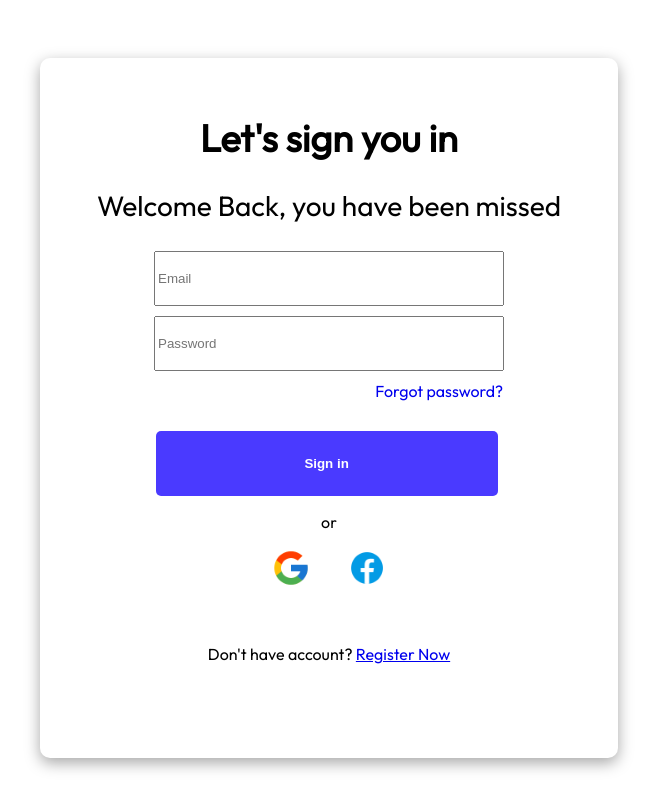
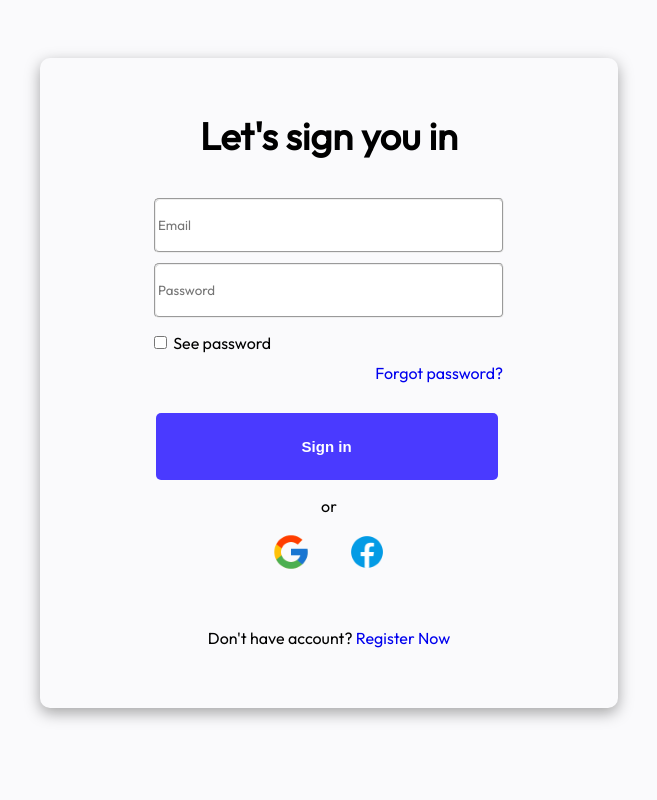
Before and after one commit to Vinzecta/MCQ-Web, a PHP site: page /pages/sign_in.php in a window 1280 px wide. Shown: the whole page, without its empty margins (311-968 px from the left). Run offline with PHP 8.4, Linux system fonts and the light colour scheme.

Commit message:
Complete sign in page (no responsive)

```diff
--- a/js/landing_page.js
+++ b/js/landing_page.js
@@ -0,0 +1,8 @@
+function show_password() {
+    const password = document.getElementById("password");
+    if (password.type == "password") {
+        password.type = "text";
+    } else {
+        password.type = "password";
+    }
+}
--- a/pages/sign_in.php
+++ b/pages/sign_in.php
@@ -5,15 +5,20 @@
     <meta name="viewport" content="width=device-width, initial-scale=1.0">
     <link rel="stylesheet" href="/styles/landing_page.css">
     <link href='https://fonts.googleapis.com/css?family=Outfit' rel='stylesheet'>
+    <script src="/js/landing_page.js"></script>
     <title>Sign in</title>
 </head>
 <body>
     <form class="sign_in">
         <p id="introduction">Let's sign you in</p>
-        <p id="welcome">Welcome Back, you have been missed</p>
         <div class="input_box">
             <input type="text" placeholder="Email">
-            <input type="text" placeholder="Password">
+            <input type="password" placeholder="Password" id="password">
+            </div>
+        </div>
+        <div class="check_password">
+            <input type="checkbox" onclick="show_password()">
+            See password
         </div>
         <a id="forgot_password" href="index.php?page=forgot">Forgot password?</a>
         <button id="sign_in_button">Sign in</button>
@@ -22,7 +27,7 @@
             <img src="/images/sign in/google.png" alt="google" id="google_icon">
             <img src="/images/sign in/facebook.png" alt="facebook" id="facebook_icon">
         </div>
-        <p id="register">Don't have account? <a href="index.php?page=register">Register Now</a></p>
+        <p id="register">Don't have account? <a id="register_link" href="index.php?page=register">Register Now</a></p>
     </form>
 </body>
 </html>
--- a/styles/landing_page.css
+++ b/styles/landing_page.css
@@ -2,11 +2,12 @@ body {
     font-family: "Outfit", sans-serif;
     display: flex;
     justify-content: center;
+    background-color: #FAFAFC;
 }
 
 .sign_in {
     width: 578px;
-    height: 700px;
+    height: 650px;
     display: flex;
     flex-direction: column;
     justify-content: center;
@@ -32,17 +33,18 @@ body {
 #introduction {
     font-weight: bold;
     font-size: 38px;
-    position: relative;
-    top: 40px;
-}
-
-#welcome {
-    font-size: 28px;
+    margin-top: 110px;
 }
 
 .input_box input {
     width: 342px;
     height: 49px;
+    border-radius: 5px;
+    border: groove 2px;
+}
+
+::placeholder {
+    font-family: "Outfit", sans-serif;
 }
 
 #forgot_password {
@@ -65,6 +67,7 @@ body {
     color: white;
     border-radius: 5px;
     border: none;
+    font-size: 15px;
 }
 
 .social_image {
@@ -80,3 +83,42 @@ body {
     position: relative;
     bottom: 100px;
 }
+
+.password_hidden {
+    width: 20px;
+    height: 20px;
+    position: relative;
+    left: 140px;
+    bottom: 45px;
+}
+
+#open_eye {
+    display: none;
+}
+
+.check_password {
+    width: fit-content;
+    height: fit-content;
+    margin-left: 110px;
+    margin-top: 15px;
+}
+
+::-ms-reveal {
+    display: none;
+}
+
+#forgot_password:hover {
+    text-decoration: underline;
+}
+
+#register_link {
+    text-decoration: none;
+}
+
+#register_link:hover {
+    text-decoration: underline;
+}
+
+#sign_in_button:hover {
+    background-color: #6c5ffb;
+}
```
Also changed, not shown: images/sign in/closed_eye.png (added), images/sign in/open_eye.png (added), images/sign in/warning.png (added).
